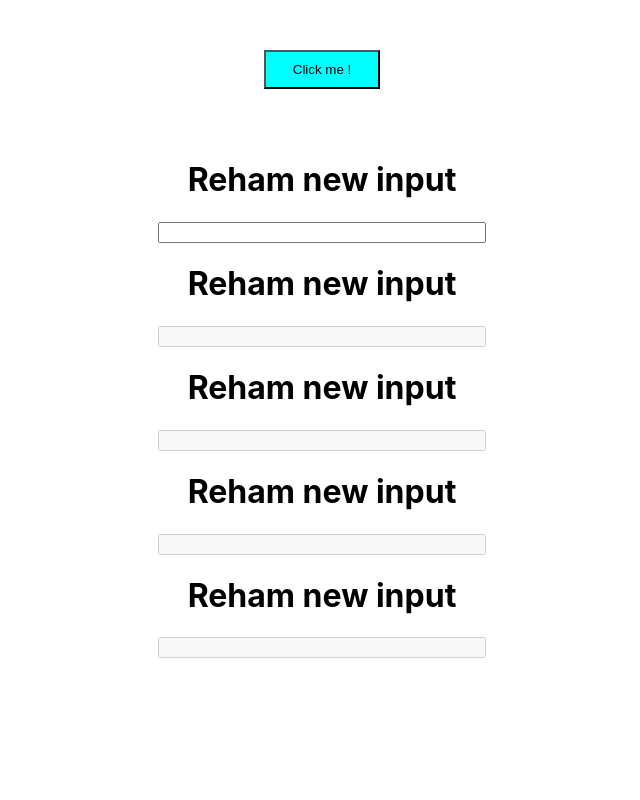
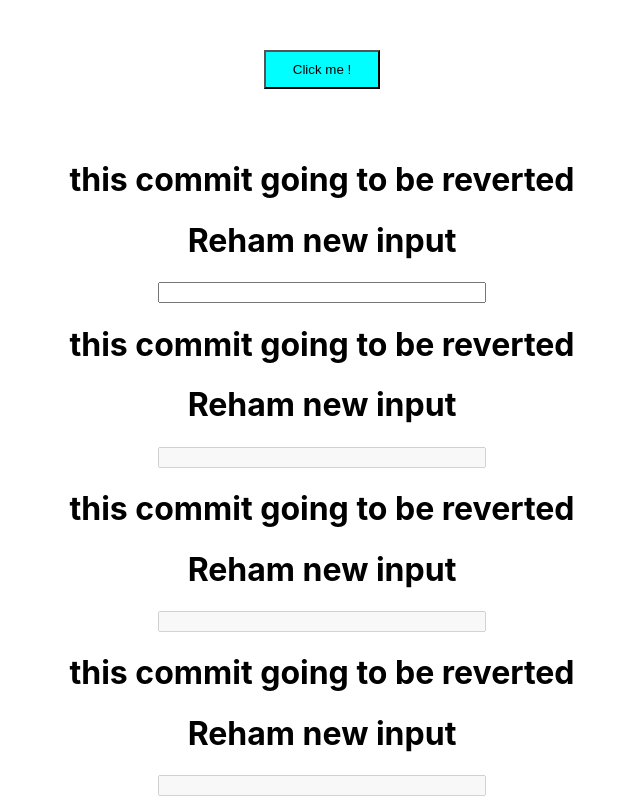
Before and after one commit to rehamjuma/multi-inputs, a React (Create React App) app: page / in a window 1280 px wide. Both pictures are taken after a click on the button "Click me !". Shown: the top 800 px of the page, without its empty margins (318-958 px from the left). Built offline with nearby package versions, Linux system fonts and the light colour scheme.

Commit message:
adding this commit going to be reverted

```diff
--- a/src/components/InputField.jsx
+++ b/src/components/InputField.jsx
@@ -15,6 +15,7 @@ class InputField extends Component{
     render(){
         return (
             <>
+            <h1>this commit going to be reverted</h1>
             <h1>Reham new input</h1>
                 <input placeholder=""
                        type="text"
```
